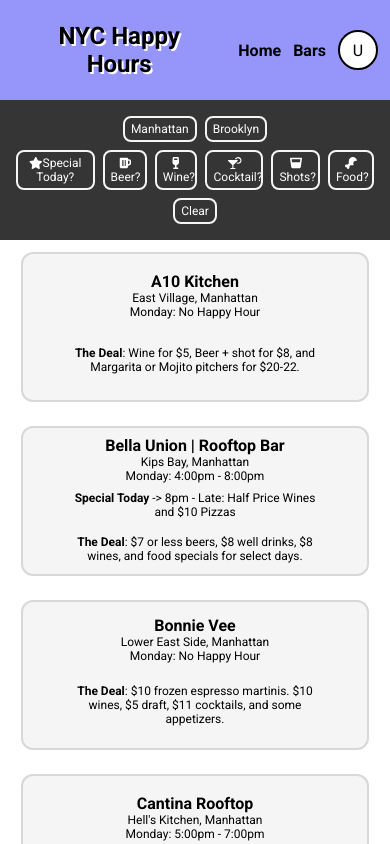
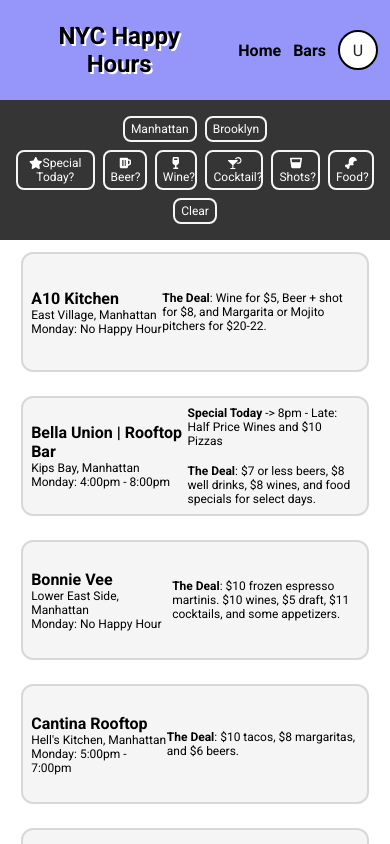
Before and after one commit to carloblvd/Happy-Hour-Bars-NYC, a React (Create React App) app: page /bars in a window 390 px wide. Shown: the top 844 px of the page. Built offline with nearby package versions, Linux system fonts and the light colour scheme; no server answers; sample sign-in values are in the browser's storage.

Commit message:
minor design changes

```diff
--- a/src/index.css
+++ b/src/index.css
@@ -67,6 +67,12 @@ img {
 select:focus-visible,
 input:focus-visible {
   outline: none;
+}
+
+.logout__btn,
+.user__icon,
+.landing__btn {
+  color: #242424;
 }
 
 /*
@@ -998,38 +1004,20 @@ LARGE PHONES
     text-align: center;
   }
 
-  .link {
-    display: flex;
-    align-items: center;
-    justify-content: center;
-  }
-
   .bar__tile {
-    display: flex;
-    flex-direction: column;
-    align-items: center;
-    justify-content: space-around;
-    height: 150px;
-    width: 100%;
-    align-self: center;
+    padding: 4px 8px;
   }
 
   .bar__title {
     font-size: 48px;
   }
 
-  .bar__name {
-    text-align: center;
-  }
-
   .bar__name--wrapper p {
     font-size: 12px;
-    text-align: center;
   }
 
   .bar__info--wrapper {
-    width: 80%;
-    text-align: center;
+    width: 60%;
   }
 
   .bar__info--wrapper p {
@@ -1100,6 +1088,13 @@ SMALL PHONES
 */
 
 @media (max-width: 350px) {
+  .bar__tile {
+    display: flex;
+    flex-direction: column;
+    justify-content: space-around;
+    height: 160px;
+  }
+
   .bar__name--wrapper,
   .bar__info--wrapper {
     width: 100%;
@@ -1116,8 +1111,4 @@ SMALL PHONES
   .modal {
     width: 90vw;
   }
-
-  .bar__tile {
-    height: 170px;
-  }
 }
```
